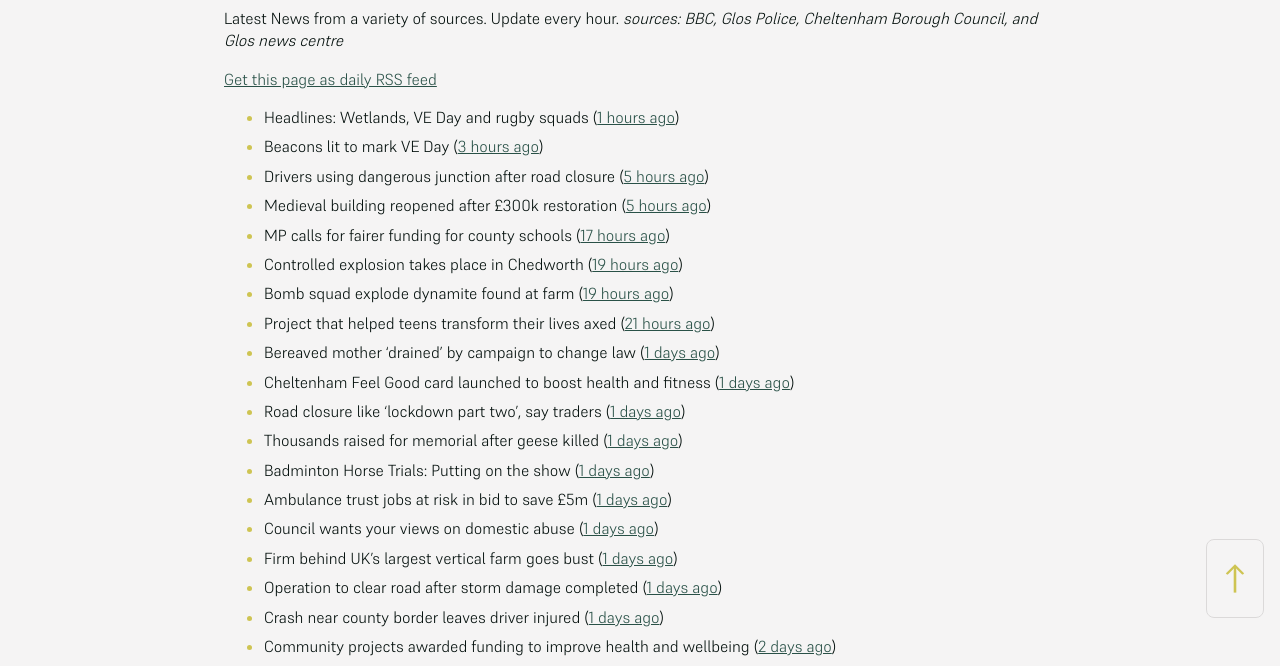
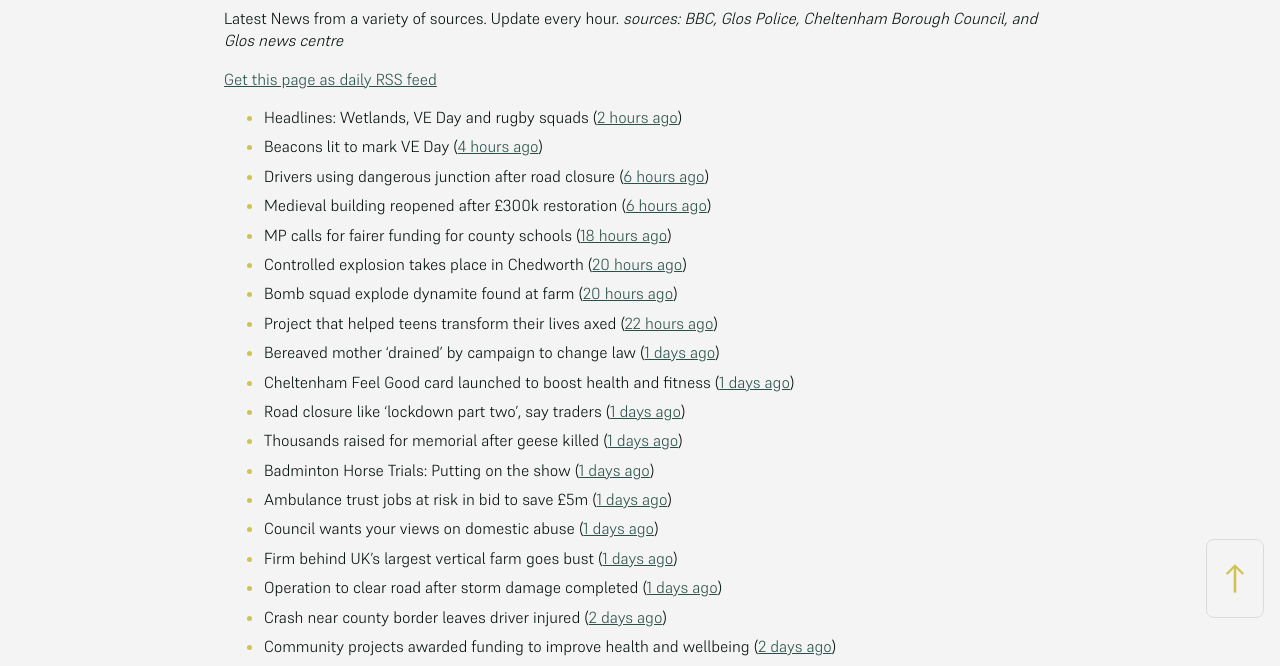
Before and after one commit to mat-0/cheltenham-open-data, a Jekyll site: the page built from _pages/news.md, in a window 1280 px wide. Shown: the part 266-932 px from the top of the page. Built offline with Jekyll 4.4.1, drawn with Linux system fonts in a browser that asks for light colours.

Commit message:
Updated 2025-05-09 11:58:00

```diff
--- a/_pages/news.md
+++ b/_pages/news.md
@@ -12,14 +12,14 @@ _sources: BBC, Glos Police, Cheltenham Borough Council, and Glos news centre_
 [Get this page as daily RSS feed](/daily.rss)
 
 <!-- news_marker starts -->
-- Headlines: Wetlands, VE Day and rugby squads ([1 hours ago](https://www.bbc.com/news/articles/c4gre522d7lo))
-- Beacons lit to mark VE Day ([3 hours ago](https://www.bbc.com/news/videos/c74nln2wnzko))
-- Drivers using dangerous junction after road closure ([5 hours ago](https://www.bbc.com/news/articles/c0qnq5jvwz0o))
-- Medieval building reopened after £300k restoration ([5 hours ago](https://www.bbc.com/news/articles/cwy6y3d1xz0o))
-- MP calls for fairer funding for county schools ([17 hours ago](https://www.bbc.com/news/articles/c14kz050y3ro))
-- Controlled explosion takes place in Chedworth ([19 hours ago](https://gloucesternewscentre.co.uk/controlled-explosion-takes-place-in-chedworth/))
-- Bomb squad explode dynamite found at farm ([19 hours ago](https://www.bbc.com/news/articles/c0k34gzdmxko))
-- Project that helped teens transform their lives axed ([21 hours ago](https://www.bbc.com/news/articles/ckg1gmmn82zo))
+- Headlines: Wetlands, VE Day and rugby squads ([2 hours ago](https://www.bbc.com/news/articles/c4gre522d7lo))
+- Beacons lit to mark VE Day ([4 hours ago](https://www.bbc.com/news/videos/c74nln2wnzko))
+- Drivers using dangerous junction after road closure ([6 hours ago](https://www.bbc.com/news/articles/c0qnq5jvwz0o))
+- Medieval building reopened after £300k restoration ([6 hours ago](https://www.bbc.com/news/articles/cwy6y3d1xz0o))
+- MP calls for fairer funding for county schools ([18 hours ago](https://www.bbc.com/news/articles/c14kz050y3ro))
+- Controlled explosion takes place in Chedworth ([20 hours ago](https://gloucesternewscentre.co.uk/controlled-explosion-takes-place-in-chedworth/))
+- Bomb squad explode dynamite found at farm ([20 hours ago](https://www.bbc.com/news/articles/c0k34gzdmxko))
+- Project that helped teens transform their lives axed ([22 hours ago](https://www.bbc.com/news/articles/ckg1gmmn82zo))
 - Bereaved mother 'drained' by campaign to change law ([1 days ago](https://www.bbc.com/news/articles/c99p985r1xgo))
 - Cheltenham Feel Good card launched to boost health and fitness ([1 days ago](https://www.cheltenham.gov.uk/news/article/3007/cheltenham_feel_good_card_launched_to_boost_health_and_fitness))
 - Road closure like 'lockdown part two', say traders ([1 days ago](https://www.bbc.com/news/articles/c3r8r3yrjgjo))
@@ -29,7 +29,7 @@ _sources: BBC, Glos Police, Cheltenham Borough Council, and Glos news centre_
 - Council wants your views on domestic abuse ([1 days ago](https://gloucesternewscentre.co.uk/council-wants-your-views-on-domestic-abuse/))
 - Firm behind UK's largest vertical farm goes bust ([1 days ago](https://www.bbc.com/news/articles/c9qwq5245zvo))
 - Operation to clear road after storm damage completed ([1 days ago](https://www.bbc.com/news/articles/cp91d93kv7vo))
-- Crash near county border leaves driver injured ([1 days ago](https://www.bbc.com/news/articles/cd7v7z98xvwo))
+- Crash near county border leaves driver injured ([2 days ago](https://www.bbc.com/news/articles/cd7v7z98xvwo))
 - Community projects awarded funding to improve health and wellbeing ([2 days ago](https://www.cheltenham.gov.uk/news/article/3006/community_projects_awarded_funding_to_improve_health_and_wellbeing))
 - Contemporary art trail begins in city centre ([2 days ago](https://www.bbc.com/news/articles/cdrg7pjg8pvo))
 - Calls for crackdown after thousands speed on road ([2 days ago](https://www.bbc.com/news/articles/cj454v1qzrxo))
```
Also changed, not shown: _data/flood.json (+5 -69 lines), _pages/fix-my-street.md (+13 -13 lines), index.md (+5 -5 lines).
